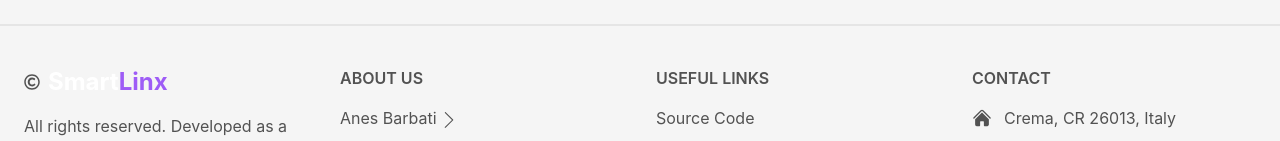
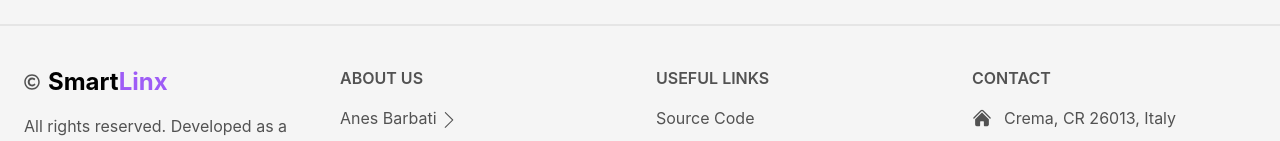
Before and after one commit to NinoZullo05/SmartLinx-website, a React (Create React App) app: page / in a window 1280 px wide. Shown: the part 4139-4280 px from the top of the page. Built offline with nearby package versions, Linux system fonts and the light colour scheme.

Commit message:
Fixed Footer problem

```diff
--- a/src/Components/Footer.jsx
+++ b/src/Components/Footer.jsx
@@ -56,7 +56,7 @@ export default function Footer() {
                         <h6 className="mb-4 flex items-center justify-center font-semibold md:justify-start">
                             <FaRegCopyright className="mr-2" />
                             <div className="flex-shrink-0" translate="no">
-                                <span className="font-bold text-2xl text-white">Smart</span>
+                                <span className="font-bold text-2xl text-black dark:text-white-">Smart</span>
                                 <span className="font-bold text-2xl text-[#9E5CF6]">Linx</span>
                             </div>
                         </h6>
```
